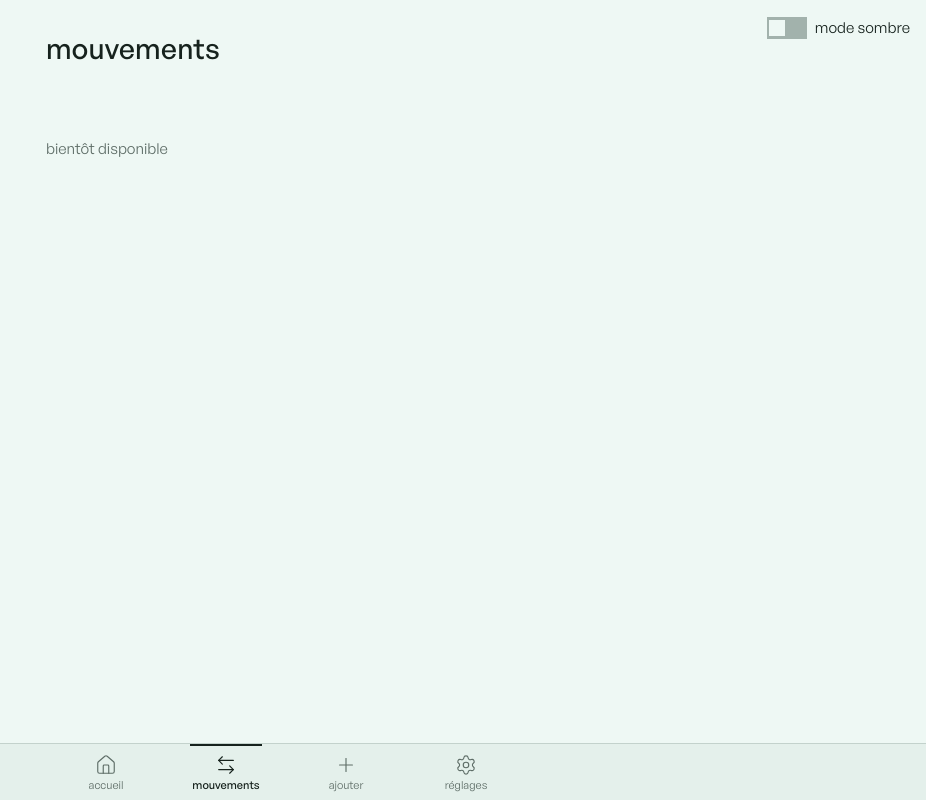
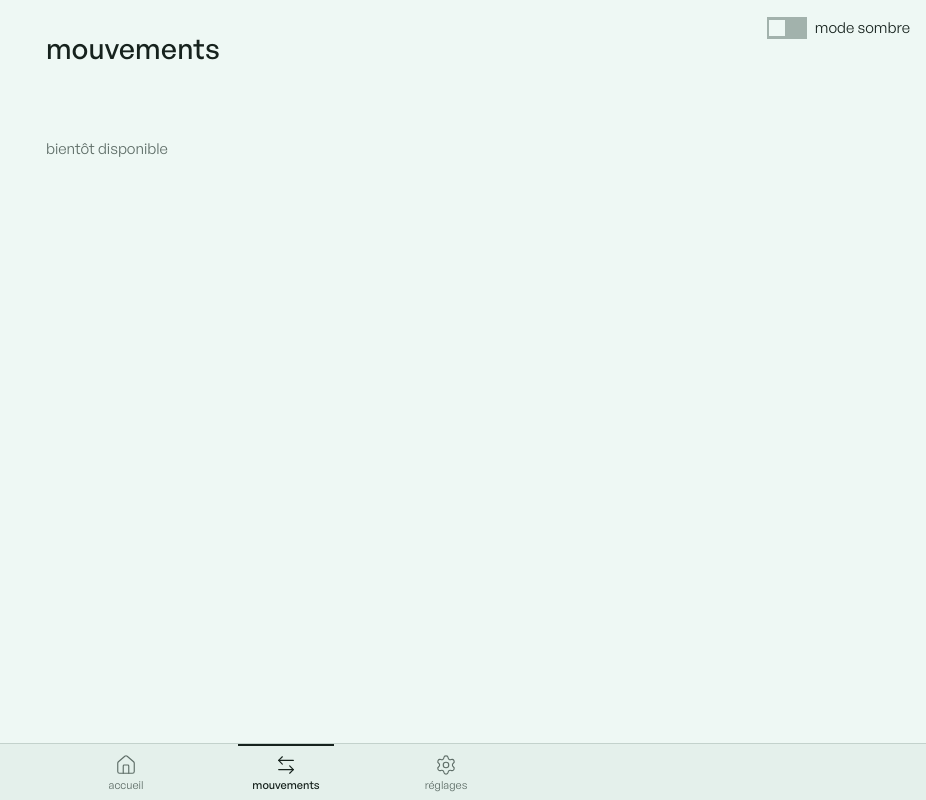
Before and after one commit to nathanddrl/app-depense, a Next.js app in the folder apps/web/: page /mouvements in a window 1280 px wide. Shown: the whole page, without its empty margins (354-1280 px from the left). Built offline with nearby package versions, Linux system fonts and the light colour scheme.

Commit message:
refactor(web): retire l'item ajouter de la BottomNav (retour à 3 items)
Le bouton ajouter redeviendra un CTA primaire sur l'accueil dans une
prochaine carte ; en attendant, la BottomNav n'a plus de cas particulier
et supprime bottom-nav-state.ts (logique « ajouter jamais actif »).

```diff
--- a/apps/web/app/(main)/main-bottom-nav.tsx
+++ b/apps/web/app/(main)/main-bottom-nav.tsx
@@ -1,18 +1,16 @@
 "use client";
 
 import { usePathname, useRouter } from "next/navigation";
-import { Home, ArrowLeftRight, Plus, Settings } from "lucide-react";
+import { Home, ArrowLeftRight, Settings } from "lucide-react";
 import { BottomNav, type BottomNavItem } from "../_components/design-system/navigation";
-import { NAV_ADD_VALUE } from "../_components/design-system/navigation/bottom-nav-state";
 
 // Câblage app du shell : mappe le pathname → item actif et pousse la navigation.
 // Le composant BottomNav (kit) reste purement présentiel ; c'est ici que vivent
-// la config des 4 destinations et la résolution de l'écran courant.
+// la config des 3 destinations et la résolution de l'écran courant.
 
 const ITEMS: BottomNavItem[] = [
   { icon: Home, label: "accueil", value: "accueil" },
   { icon: ArrowLeftRight, label: "mouvements", value: "mouvements" },
-  { icon: Plus, label: "ajouter", value: NAV_ADD_VALUE },
   { icon: Settings, label: "réglages", value: "reglages" },
 ];
 
@@ -42,8 +40,6 @@ export function MainBottomNav() {
         const href = ROUTE_BY_VALUE[value];
         if (href) router.push(href);
       }}
-      // Route interceptée (.)ajouter : ouvre l'écran en overlay, refresh = plein écran.
-      onAddPress={() => router.push("/ajouter")}
     />
   );
 }
--- a/apps/web/app/_components/design-system/navigation/BottomNav.tsx
+++ b/apps/web/app/_components/design-system/navigation/BottomNav.tsx
@@ -2,7 +2,6 @@
 
 import type { LucideIcon } from "lucide-react";
 import styles from "./BottomNav.module.css";
-import { NAV_ADD_VALUE, isNavItemActive } from "./bottom-nav-state";
 
 // BottomNav — barre de navigation basse (navigation-ia §3.1/§3.2). Nouveau
 // primitif du kit : aucun équivalent avant (Tabs = segmented control in-place,
@@ -15,24 +14,22 @@ type Props = {
   items: BottomNavItem[];
   active: string;
   onNavigate?: (value: string) => void;
-  onAddPress?: () => void;
 };
 
-export function BottomNav({ items, active, onNavigate, onAddPress }: Props) {
+export function BottomNav({ items, active, onNavigate }: Props) {
   return (
     <nav className={styles.nav} aria-label="navigation principale">
       <ul className={styles.list}>
         {items.map((item) => {
           const Icon = item.icon;
-          const isAdd = item.value === NAV_ADD_VALUE;
-          const activeItem = isNavItemActive(item.value, active);
+          const activeItem = item.value === active;
           return (
             <li key={item.value} className={styles.item}>
               <button
                 type="button"
                 className={`${styles.link} ${activeItem ? styles.active : ""}`}
                 aria-current={activeItem ? "page" : undefined}
-                onClick={() => (isAdd ? onAddPress?.() : onNavigate?.(item.value))}
+                onClick={() => onNavigate?.(item.value)}
               >
                 {/* Indicateur actif = filet horizontal fin au-dessus de l'item
                     (motif de marque WaterLine), jamais une pilule (§3.2). */}
--- a/apps/web/app/_components/design-system/navigation/bottom-nav-state.ts
+++ /dev/null
@@ -1,14 +0,0 @@
-// Logique pure de BottomNav (navigation-ia §1.3 / §3.2), isolée du rendu pour
-// être testable sans DOM — même parti pris que category-color.ts / water-line-
-// geometry.ts. Le composant BottomNav n'encode aucune règle métier lui-même.
-
-// Valeur de l'item « ajouter » : c'est une action, pas une destination
-// persistante. Il déclenche onAddPress et ne porte jamais l'état actif.
-export const NAV_ADD_VALUE = "ajouter";
-
-// Un item est « actif » quand sa valeur correspond à l'écran courant — sauf
-// « ajouter », qui n'est jamais actif même quand l'écran ajouter est ouvert.
-export function isNavItemActive(itemValue: string, active: string): boolean {
-  if (itemValue === NAV_ADD_VALUE) return false;
-  return itemValue === active;
-}
```
Also changed, not shown: 1 other file (tests, documents, lock files or other folders).
